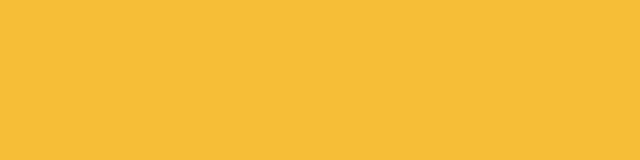
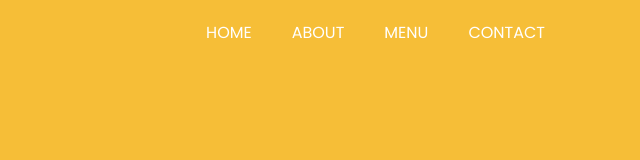
Before and after one commit to jacobrees/Restaurant-Page, a website built with webpack: page dist/index.html in a window 1280 px wide. Shown: the whole page, without its empty margins (640-1280 px from the left). Built offline with Linux system fonts and the light colour scheme.

Commit message:
Create basic nav for project

```diff
--- a/src/styles.scss
+++ b/src/styles.scss
@@ -12,3 +12,20 @@ $font: 'Poppins', sans-serif;
 body {
   background-color: $background-color;
 }
+
+.content {
+  width: 100%;
+}
+
+.nav {
+  width: 100%;
+  display: flex;
+  justify-content: flex-end;
+  padding-right: 75px;
+}
+
+.nav-option {
+  color: white;
+  margin: 20px;
+  cursor: pointer;
+}
```
Also changed, not shown: dist/index.html, dist/main.js.
